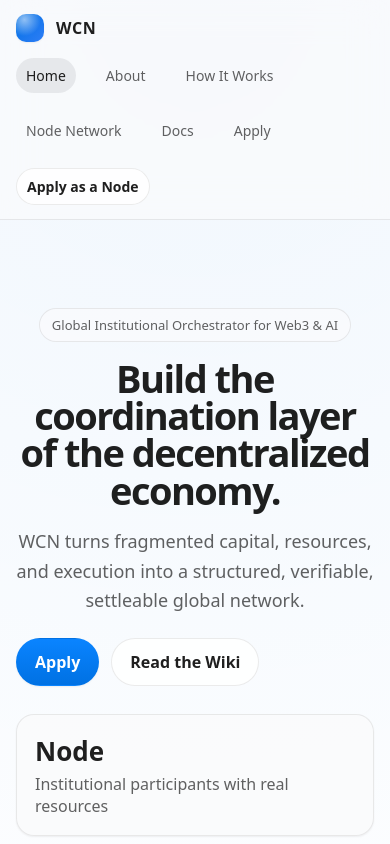
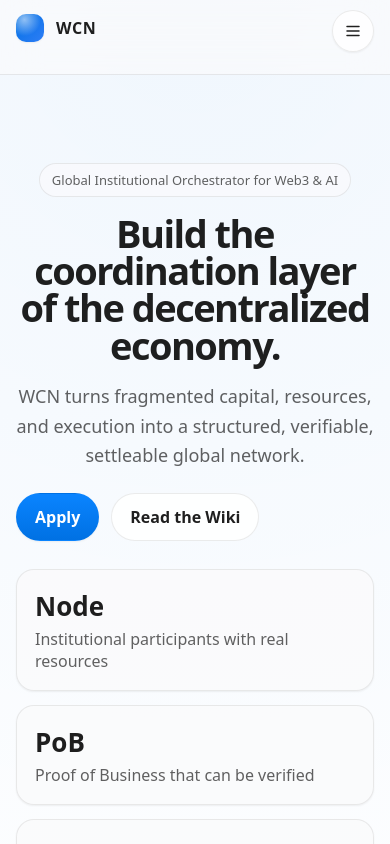
Before and after one commit to Web3Capital/WCN, a Next.js app: page / in a window 390 px wide. Shown: the top 844 px of the page. Built offline with nearby package versions, Linux system fonts and the light colour scheme.

Commit message:
Apple-style UI motion and mobile nav
Add a consistent motion system (easing/durations), page enter animation, and animated mobile nav menu.
Fix React key usage in the homepage flow.

```diff
--- a/app/globals.css
+++ b/app/globals.css
@@ -17,6 +17,12 @@
   --radius-lg: 18px;
   --radius-md: 14px;
   --focus: 0 0 0 4px color-mix(in oklab, var(--accent) 28%, transparent);
+
+  --ease-out: cubic-bezier(0.16, 1, 0.3, 1);
+  --ease-inout: cubic-bezier(0.65, 0, 0.35, 1);
+  --dur-1: 140ms;
+  --dur-2: 220ms;
+  --dur-3: 420ms;
 }
 
 @media (prefers-color-scheme: dark) {
@@ -45,6 +51,9 @@ body {
   -webkit-font-smoothing: antialiased;
   -moz-osx-font-smoothing: grayscale;
 }
+main {
+  animation: pageIn var(--dur-3) var(--ease-out) both;
+}
 a { color: inherit; text-decoration: none; }
 .muted { color: var(--muted); }
 .visually-hidden {
@@ -63,6 +72,10 @@ a { color: inherit; text-decoration: none; }
   outline: none;
   box-shadow: var(--focus);
   border-radius: 12px;
+}
+.glass {
+  backdrop-filter: blur(18px);
+  -webkit-backdrop-filter: blur(18px);
 }
 .container { width: min(var(--max), calc(100% - 32px)); margin: 0 auto; }
 .nav {
@@ -89,6 +102,21 @@ a { color: inherit; text-decoration: none; }
   display: flex; gap: 20px; flex-wrap: wrap; align-items: center;
   color: var(--muted); font-size: 14px;
 }
+.nav-toggle {
+  display: none;
+  align-items: center;
+  justify-content: center;
+  width: 42px;
+  height: 42px;
+  border-radius: 999px;
+  background: color-mix(in oklab, var(--bg) 86%, transparent);
+  color: var(--text);
+  border: 1px solid var(--line);
+  box-shadow: var(--shadow-sm);
+  transition: transform 140ms ease, background 140ms ease, border-color 140ms ease;
+}
+.nav-toggle:hover { background: color-mix(in oklab, var(--text) 6%, transparent); }
+.nav-toggle:active { transform: scale(0.99); }
 .nav-links a {
   padding: 8px 10px;
   border-radius: 999px;
@@ -105,14 +133,20 @@ a { color: inherit; text-decoration: none; }
   display: inline-flex; align-items: center; justify-content: center;
   gap: 10px; border-radius: 999px; padding: 12px 18px; font-weight: 600;
   border: 1px solid transparent;
-  transition: transform 140ms ease, box-shadow 140ms ease, background 140ms ease, border-color 140ms ease, color 140ms ease;
+  transition:
+    transform var(--dur-1) var(--ease-out),
+    box-shadow var(--dur-2) var(--ease-out),
+    background var(--dur-2) var(--ease-out),
+    border-color var(--dur-2) var(--ease-out),
+    color var(--dur-2) var(--ease-out),
+    filter var(--dur-2) var(--ease-out);
 }
 .button {
   color: #fff;
   background: linear-gradient(180deg, #0a84ff 0%, var(--accent) 100%);
   box-shadow: var(--shadow-sm);
 }
-.button:hover { transform: translateY(-1px); box-shadow: 0 6px 18px rgba(0, 0, 0, 0.14); }
+.button:hover { transform: translateY(-1px); box-shadow: 0 10px 28px rgba(0, 0, 0, 0.16); filter: saturate(1.06); }
 .button:active { transform: translateY(0px) scale(0.99); }
 .button-secondary {
   background: color-mix(in oklab, var(--bg) 86%, transparent);
@@ -189,9 +223,17 @@ p, li { color: var(--muted); line-height: 1.7; font-size: 16px; }
   border-radius: var(--radius-lg);
   padding: 24px;
   box-shadow: var(--shadow-md);
-  transition: transform 160ms ease, box-shadow 160ms ease;
+  transition:
+    transform var(--dur-2) var(--ease-out),
+    box-shadow var(--dur-2) var(--ease-out),
+    border-color var(--dur-2) var(--ease-out),
+    background var(--dur-2) var(--ease-out);
 }
-.card:hover { transform: translateY(-2px); box-shadow: 0 16px 42px rgba(0, 0, 0, 0.12); }
+.card:hover {
+  transform: translateY(-2px);
+  box-shadow: 0 18px 52px rgba(0, 0, 0, 0.14);
+  background: color-mix(in oklab, var(--card) 92%, #fff 8%);
+}
 .card:has(a:focus-visible), .card:has(button:focus-visible) { box-shadow: var(--shadow-md), var(--focus); }
 .big-card {
   min-height: 420px;
@@ -272,4 +314,53 @@ p, li { color: var(--muted); line-height: 1.7; font-size: 16px; }
   .hero-panels { grid-template-columns: 1fr; }
   .nav-inner, .footer-inner { min-height: auto; padding: 14px 0; align-items: flex-start; flex-direction: column; }
   .sidebar { position: relative; top: 0; max-height: none; }
+  .nav-inner { position: relative; }
+  .nav-toggle { display: inline-flex; position: absolute; top: 10px; right: 0; }
+  .nav-links { width: 100%; }
+  .nav-links {
+    display: grid;
+    gap: 8px;
+    padding: 10px;
+    border: 1px solid var(--line);
+    border-radius: var(--radius-lg);
+    background: color-mix(in oklab, var(--bg-soft) 84%, transparent);
+    box-shadow: var(--shadow-sm);
+    transform-origin: top right;
+    transition:
+      opacity var(--dur-2) var(--ease-out),
+      transform var(--dur-2) var(--ease-out),
+      max-height var(--dur-3) var(--ease-out);
+    overflow: hidden;
+  }
+  .nav-links[data-open="false"] {
+    opacity: 0;
+    transform: translateY(-6px) scale(0.98);
+    max-height: 0;
+    padding: 0 10px;
+    border-color: transparent;
+    pointer-events: none;
+  }
+  .nav-links[data-open="true"] {
+    opacity: 1;
+    transform: translateY(0px) scale(1);
+    max-height: 420px;
+    pointer-events: auto;
+  }
+  .nav-links a { width: fit-content; }
 }
+
+@keyframes pageIn {
+  from { opacity: 0; transform: translateY(6px); filter: blur(6px); }
+  to { opacity: 1; transform: translateY(0px); filter: blur(0px); }
+}
+
+@media (prefers-reduced-motion: reduce) {
+  html { scroll-behavior: auto; }
+  main { animation: none; }
+  *, *::before, *::after {
+    animation-duration: 1ms !important;
+    animation-iteration-count: 1 !important;
+    transition-duration: 1ms !important;
+    scroll-behavior: auto !important;
+  }
+}
--- a/app/page.tsx
+++ b/app/page.tsx
@@ -1,4 +1,5 @@
 import Link from "next/link";
+import { Fragment } from "react";
 
 export default function HomePage() {
   return (
@@ -73,10 +74,10 @@ export default function HomePage() {
             </div>
             <div className="flow" style={{ marginTop: 18 }}>
               {["Node", "Deal", "Task", "Proof", "Settlement"].map((item, index) => (
-                <>
-                  <div className="step" key={item}>{item}</div>
-                  {index < 4 && <span className="arrow" key={`${item}-arrow`}>→</span>}
-                </>
+                <Fragment key={item}>
+                  <div className="step">{item}</div>
+                  {index < 4 && <span className="arrow">→</span>}
+                </Fragment>
               ))}
             </div>
             <div className="cta-row" style={{ marginTop: 22 }}>
--- a/components/nav.tsx
+++ b/components/nav.tsx
@@ -2,19 +2,22 @@
 
 import Link from "next/link";
 import { usePathname } from "next/navigation";
+import { useEffect, useId, useState } from "react";
+import { Menu, X } from "lucide-react";
 
 const links = [
   { href: "/", label: "Home" },
   { href: "/about", label: "About" },
   { href: "/how-it-works", label: "How It Works" },
   { href: "/nodes", label: "Node Network" },
-  { href: "/docs", label: "Docs" },
-  { href: "/apply", label: "Apply" }
+  { href: "/docs", label: "Docs" }
 ];
 
 export function Nav() {
   const pathname = usePathname() ?? "/";
   const normalizedPath = pathname.replace(/\/$/, "") || "/";
+  const [mobileOpen, setMobileOpen] = useState(false);
+  const navId = useId();
 
   function isActive(href: string) {
     const normalizedHref = href.replace(/\/$/, "") || "/";
@@ -23,6 +26,10 @@ export function Nav() {
     return normalizedPath === normalizedHref;
   }
 
+  useEffect(() => {
+    setMobileOpen(false);
+  }, [normalizedPath]);
+
   return (
     <header className="nav">
       <div className="container nav-inner">
@@ -30,7 +37,17 @@ export function Nav() {
           <span className="brand-mark" />
           <span>WCN</span>
         </Link>
-        <nav className="nav-links">
+        <button
+          type="button"
+          className="nav-toggle"
+          aria-label={mobileOpen ? "Close navigation" : "Open navigation"}
+          aria-expanded={mobileOpen}
+          aria-controls={navId}
+          onClick={() => setMobileOpen((v) => !v)}
+        >
+          {mobileOpen ? <X size={18} /> : <Menu size={18} />}
+        </button>
+        <nav id={navId} className="nav-links" data-open={mobileOpen ? "true" : "false"}>
           {links.map((link) => (
             <Link
               key={link.href}
```
